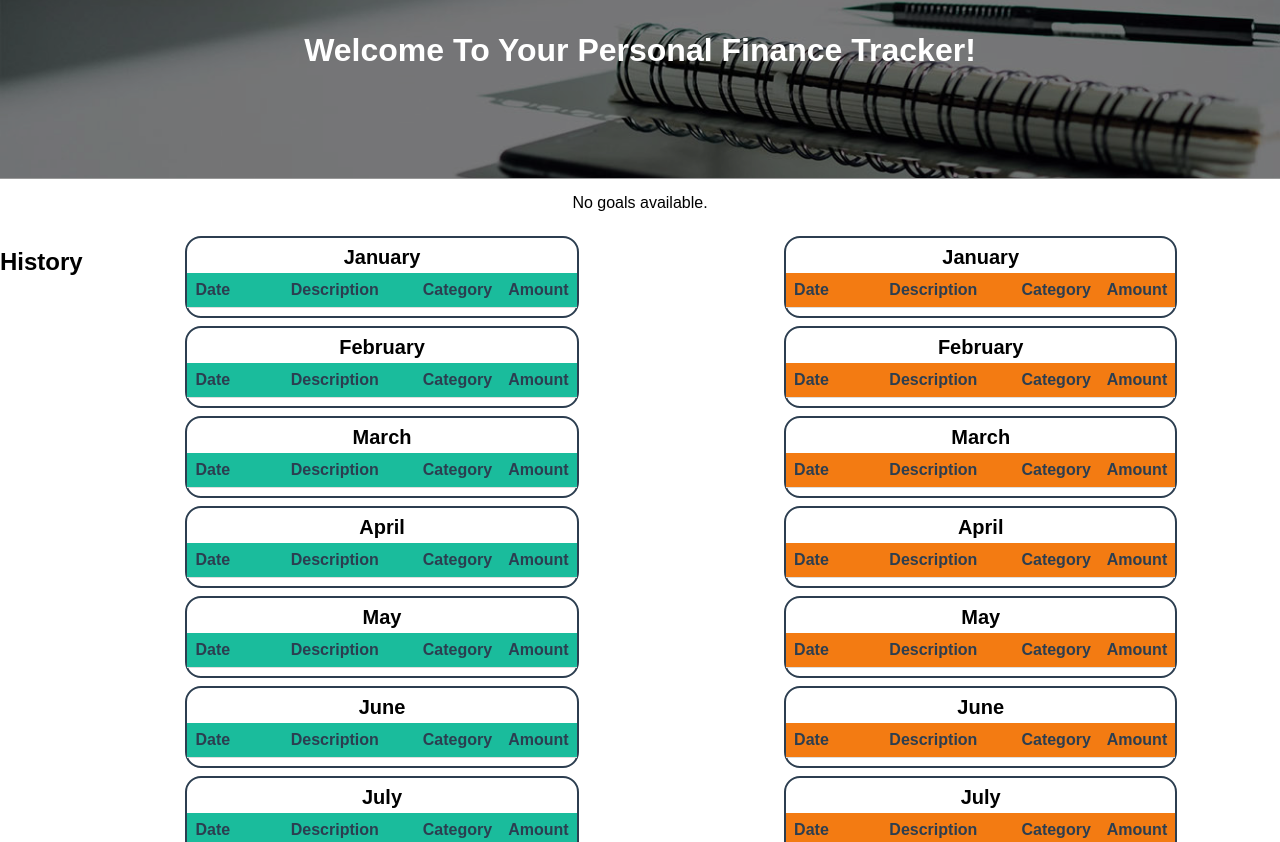
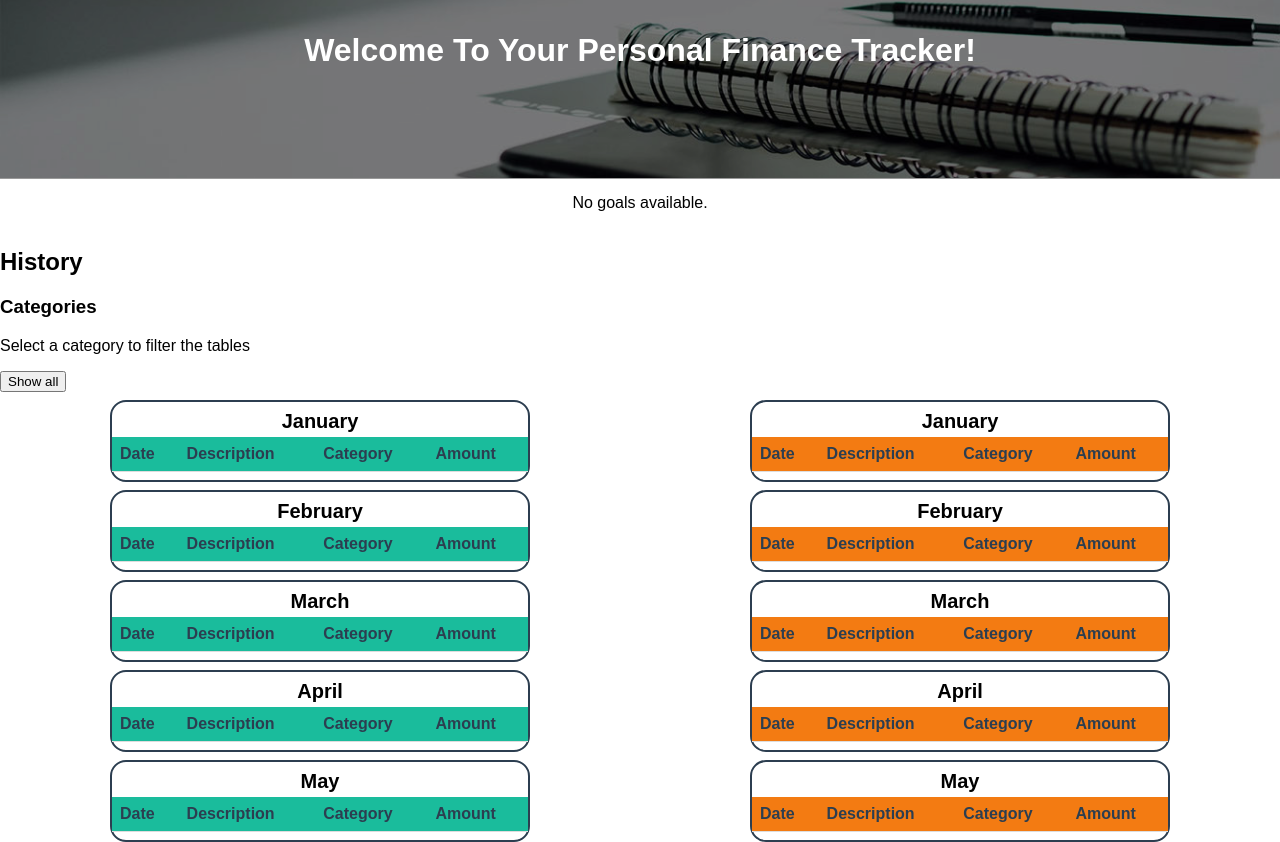
Before and after one commit to Larson04/PersonalFinanceTracker, a Svelte app: page / in a window 1280 px wide. Shown: the part 178-1020 px from the top of the page. Built offline with nearby package versions, Linux system fonts and the light colour scheme.

Commit message:
Created a container for the tables and added category filter buttons

```diff
--- a/src/App.svelte
+++ b/src/App.svelte
@@ -5,6 +5,8 @@
   import GoalDisplay from './lib/GoalDisplay.svelte';
   import { getLocalStorage } from './js/utils.js';
   import GoalList from './lib/GoalList.svelte';
+  import TransactionEntry from './lib/TransactionEntry.svelte';
+  import TableContainer from './lib/TableContainer.svelte';
 
   const months = ['January', 'February', 'March', 'April', 'May', 'June',
   'July', 'August', 'September', 'October', 'November', 'December'];
@@ -20,27 +22,16 @@
   <div class="hero">
     <Hero />
   </div>
-  <div class="main"></div>
-  <div>
+  <div class="main">
+
     <GoalList />
-  </div>
-  <div class="listings">
-    <h2>History</h2>
-    <div class="income">
-      {#each  months as month}
-        <TransactionTable month={month} income_expense={'income'} />
-        {/each}
-    </div>
-    <div class="expense">
-      {#each  months as month}
-        <TransactionTable month={month} income_expense={'expense'} />
-        {/each}
+    <TableContainer />
+
+    <div id="inputForm">
+      <InputForm />
     </div>
   </div>
 
-  <div id="inputForm">
-    <InputForm />
-  </div>
 
 </main>
 
--- a/src/app.css
+++ b/src/app.css
@@ -5,17 +5,6 @@ html, body {
 
 body {
   font-family: sans-serif;
-}
-
-.listings{
-  display: flex;
-  flex-direction: row;
-  justify-content: center;
-
-}
-
-.income, .expense {
-  width: 50%;
 }
 
 #header {
--- /dev/null
+++ b/src/lib/CategoryButton.svelte
@@ -0,0 +1,39 @@
+<script>
+
+    let { category } = $props()
+    function formatCategory(category) {
+        return category
+        .replace(/([a-z])([A-Z])/g, "$1 $2") // Add space before uppercase letters
+        .split(" ") // Split into words
+        .map((word) => word.charAt(0).toUpperCase() + word.slice(1)) // Capitalize each word
+        .join(" "); // Join words with a space
+    }
+    const formattedCategory = formatCategory(category)
+
+    function handleClick(e){
+        console.log(e.source)
+    }
+
+</script>
+
+
+<input type="button" class="button" value={formattedCategory} onclick={handleClick}/>
+
+<style>
+    .button {
+        width: auto;
+        padding: 10px;
+        background-color: #559c58;
+        color: white;
+        border: none;
+        border-radius: 4px;
+        font-size: 16px;
+    }
+    .button:hover {
+        background-color: #45a049;
+    }
+    .button:active {
+        scale: 90%;
+    }
+
+</style>
--- /dev/null
+++ b/src/lib/CategoryFilter.svelte
@@ -0,0 +1,34 @@
+<script>
+    import CaregoryButton from './CategoryButton.svelte'
+    import {getLocalStorage, updateCatergoryList} from "../js/utils"
+    let categories = getLocalStorage('categories')
+
+</script>
+
+
+<form>
+
+    <h3>Categories</h3>
+    <p>Select a category to filter the tables</p>
+    <div class="buttonContainer">
+        {#each categories as category}
+            <CaregoryButton category={category} />
+        {/each}
+    </div>
+    <button>Show all</button>
+
+</form>
+
+
+<style>
+
+.buttonContainer{
+    display: flex;
+    flex-direction: row;
+    flex-wrap: wrap;
+    align-items: center;
+    justify-content:space-evenly;
+
+}
+
+</style>
--- /dev/null
+++ b/src/lib/TableContainer.svelte
@@ -0,0 +1,37 @@
+<script>
+  import TransactionTable from './TransactionTable.svelte';
+  import CategotyFilter from './CategoryFilter.svelte';
+
+  const months = ['January', 'February', 'March', 'April', 'May', 'June',
+  'July', 'August', 'September', 'October', 'November', 'December'];
+
+
+</script>
+
+<h2>History</h2>
+<CategotyFilter />
+<div class="listings">
+    <div class="income">
+        {#each  months as month}
+          <TransactionTable month={month} income_expense={'income'} />
+          {/each}
+      </div>
+      <div class="expense">
+        {#each  months as month}
+          <TransactionTable month={month} income_expense={'expense'} />
+          {/each}
+      </div>
+</div>
+
+<style>
+    .listings{
+        display: flex;
+        flex-direction: row;
+        justify-content: center;
+    }
+
+    .income, .expense {
+        width: 50%;
+    }
+
+</style>
```
